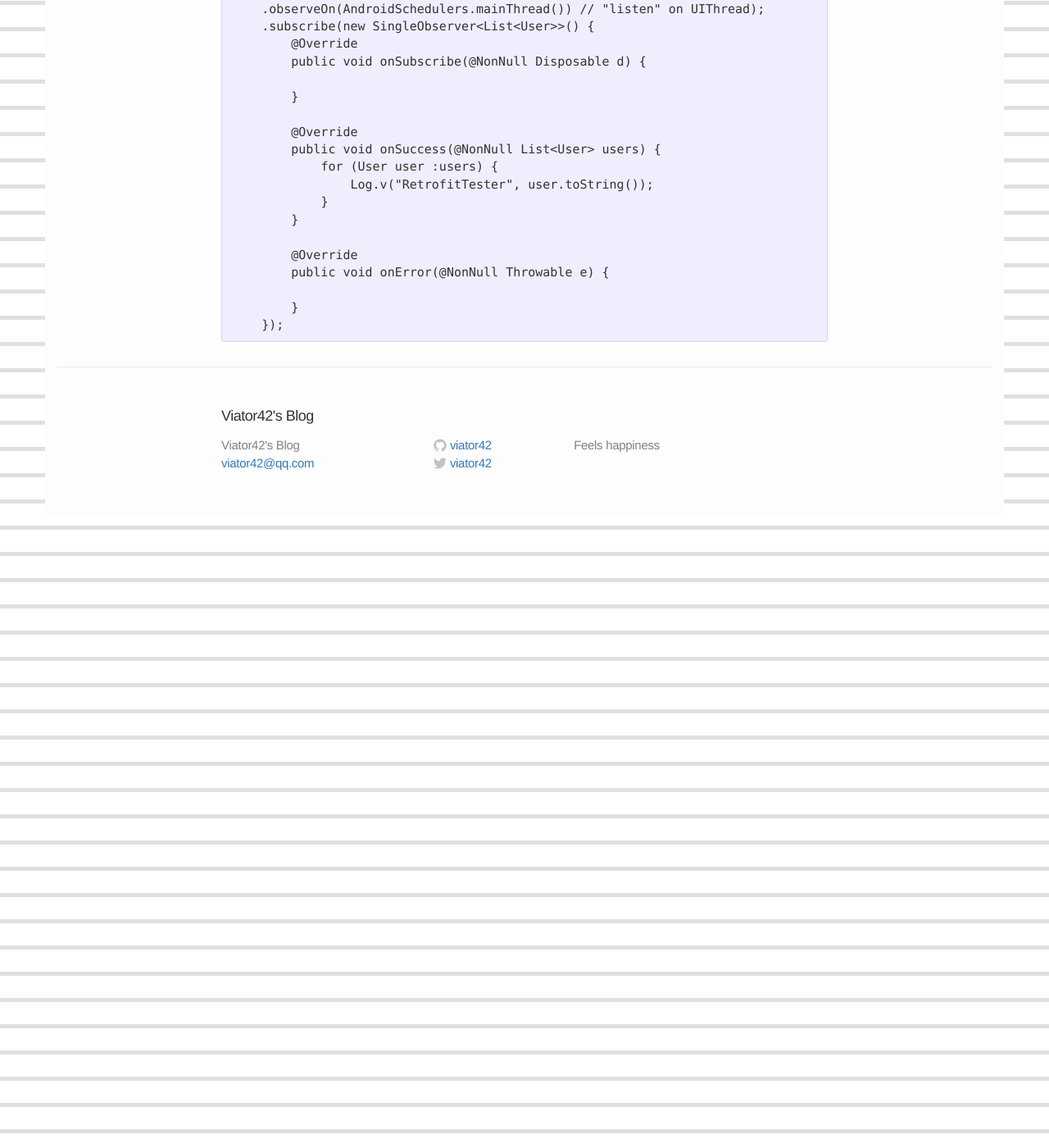
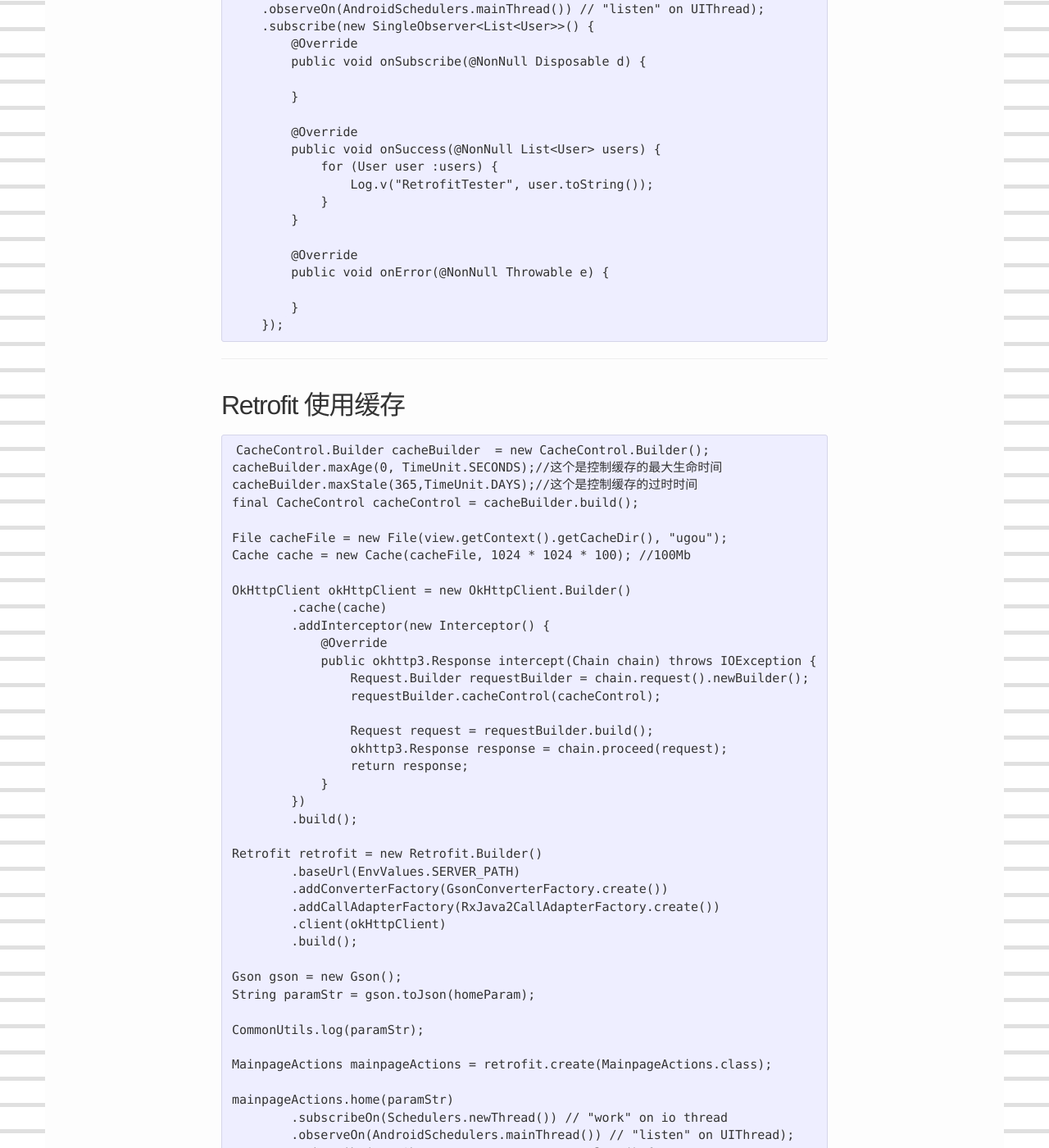
Before and after one commit to viator42/viator42.github.io, a Jekyll site: the page built from _posts/2018-2-11-android-retrofit-rxjaja.markdown, in a window 1280 px wide and 1400 px high, scrolled down 8326 px. Shown: the whole window at 82% size. Built offline with Jekyll 4.4.1, drawn with Linux system fonts in a browser that asks for light colours; some of the changed text lies outside the part shown.

Commit message:
update post

```diff
--- a/_posts/2018-2-11-android-retrofit-rxjaja.markdown
+++ b/_posts/2018-2-11-android-retrofit-rxjaja.markdown
@@ -372,3 +372,72 @@ POST请求
 
             }
         });
+
+--------
+
+## Retrofit 使用缓存
+
+    CacheControl.Builder cacheBuilder  = new CacheControl.Builder();
+    cacheBuilder.maxAge(0, TimeUnit.SECONDS);//这个是控制缓存的最大生命时间
+    cacheBuilder.maxStale(365,TimeUnit.DAYS);//这个是控制缓存的过时时间
+    final CacheControl cacheControl = cacheBuilder.build();
+
+    File cacheFile = new File(view.getContext().getCacheDir(), "ugou");
+    Cache cache = new Cache(cacheFile, 1024 * 1024 * 100); //100Mb
+
+    OkHttpClient okHttpClient = new OkHttpClient.Builder()
+            .cache(cache)
+            .addInterceptor(new Interceptor() {
+                @Override
+                public okhttp3.Response intercept(Chain chain) throws IOException {
+                    Request.Builder requestBuilder = chain.request().newBuilder();
+                    requestBuilder.cacheControl(cacheControl);
+
+                    Request request = requestBuilder.build();
+                    okhttp3.Response response = chain.proceed(request);
+                    return response;
+                }
+            })
+            .build();
+
+    Retrofit retrofit = new Retrofit.Builder()
+            .baseUrl(EnvValues.SERVER_PATH)
+            .addConverterFactory(GsonConverterFactory.create())
+            .addCallAdapterFactory(RxJava2CallAdapterFactory.create())
+            .client(okHttpClient)
+            .build();
+
+    Gson gson = new Gson();
+    String paramStr = gson.toJson(homeParam);
+
+    CommonUtils.log(paramStr);
+
+    MainpageActions mainpageActions = retrofit.create(MainpageActions.class);
+
+    mainpageActions.home(paramStr)
+            .subscribeOn(Schedulers.newThread()) // "work" on io thread
+            .observeOn(AndroidSchedulers.mainThread()) // "listen" on UIThread);
+            .subscribe(new Observer<Response<HomeResult>>() {
+                @Override
+                public void onSubscribe(Disposable d) {
+                }
+
+                @Override
+                public void onNext(Response<HomeResult> homeResultResponse) {
+                    HomeResult homeResult = homeResultResponse.body();
+                    homeResult.aesKey = homeResultResponse.headers().get("Set-Cookie");
+                    view.listHome(homeResult);
+                }
+
+                @Override
+                public void onError(Throwable e) {
+
+                }
+
+                @Override
+                public void onComplete() {
+
+                }
+            });
+
+    --------
```
Also changed, not shown: _posts/2014-4-4-android-note.markdown (+25 -0 lines), _posts/2018-11-20-preference-activity-note.markdown (added, +84 -0 lines).
